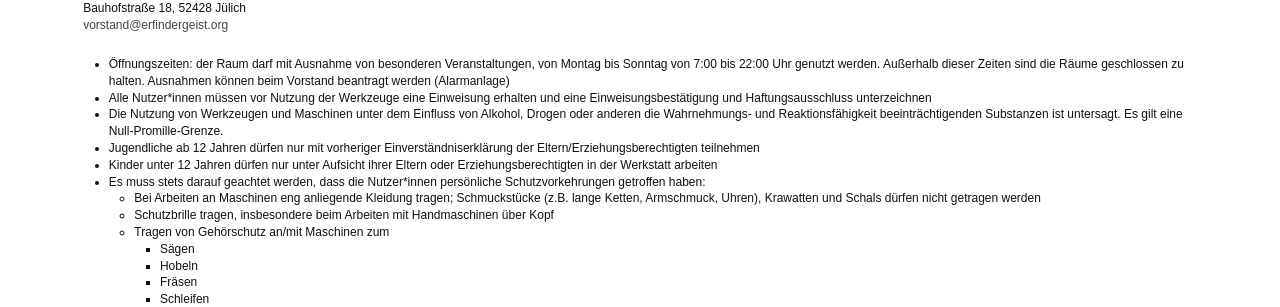
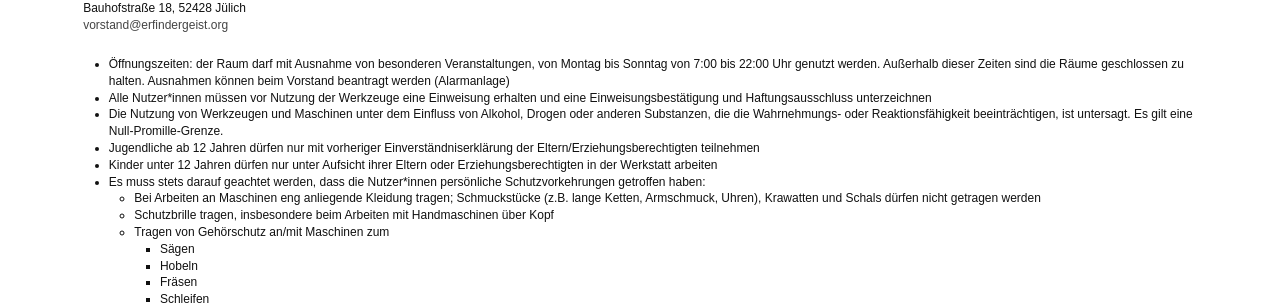
Before and after one commit to ErfindergeistJuelichOfficial/pdf-generator, a Python web app: template src/templates/verhaltensregeln.html in a window 1280 px wide. Shown: the part 159-466 px from the top of the page. Run offline with Jinja, Linux system fonts and the light colour scheme; the template is opened without the code that fills it, so the values that code supplies are empty.

Commit message:
Update src/templates/verhaltensregeln.html
Co-authored-by: Johannes Rothe <johannes.rothe@rwth-aachen.de>

```diff
--- a/src/templates/verhaltensregeln.html
+++ b/src/templates/verhaltensregeln.html
@@ -29,7 +29,7 @@
         unterzeichnen
       </li>
       <li>
-        Die Nutzung von Werkzeugen und Maschinen unter dem Einfluss von Alkohol, Drogen oder anderen die Wahrnehmungs- und Reaktionsfähigkeit beeinträchtigenden Substanzen ist untersagt.
+        Die Nutzung von Werkzeugen und Maschinen unter dem Einfluss von Alkohol, Drogen oder anderen Substanzen, die die Wahrnehmungs- oder Reaktionsfähigkeit beeinträchtigen, ist untersagt.
         Es gilt eine Null-Promille-Grenze.
       </li>
       <li>
```
